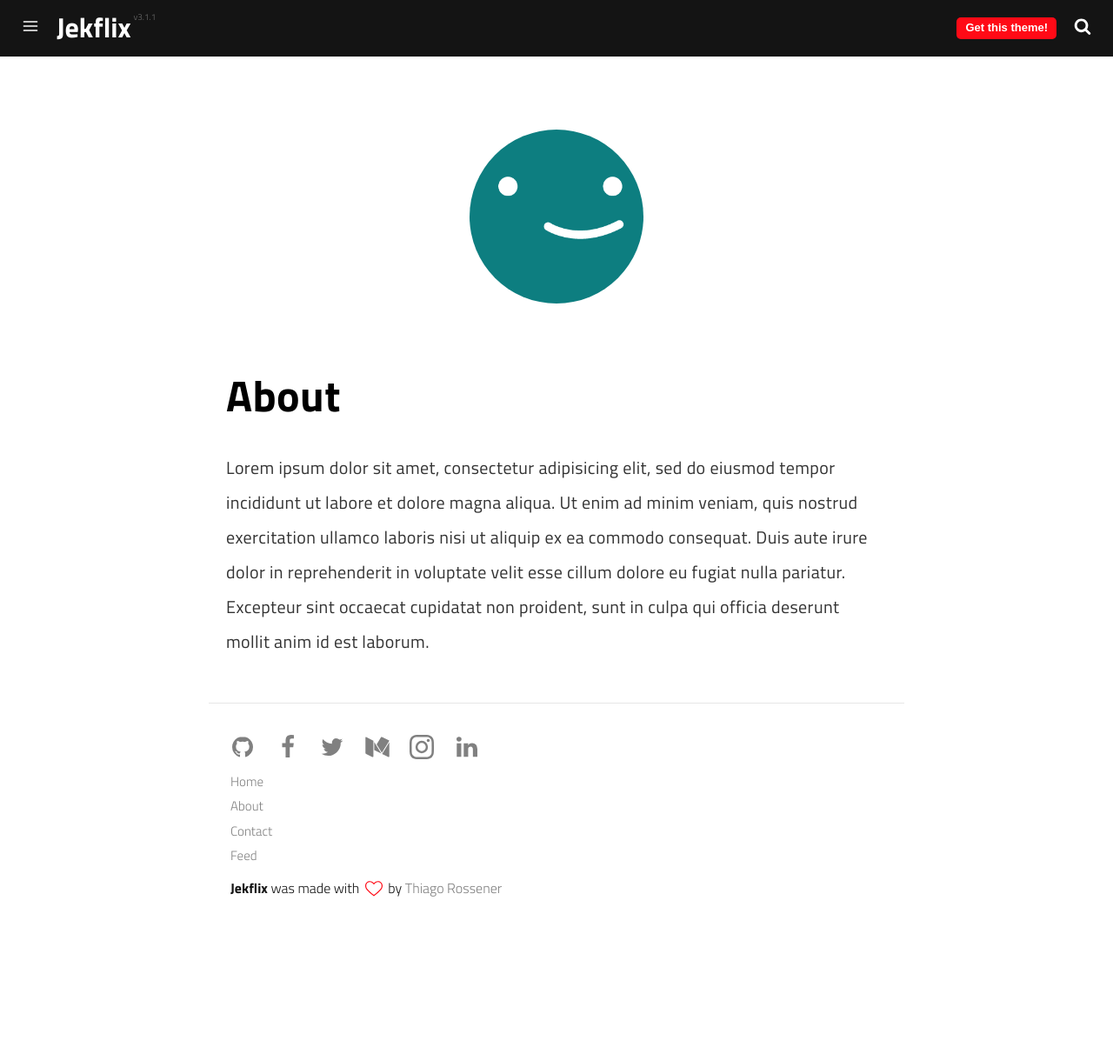
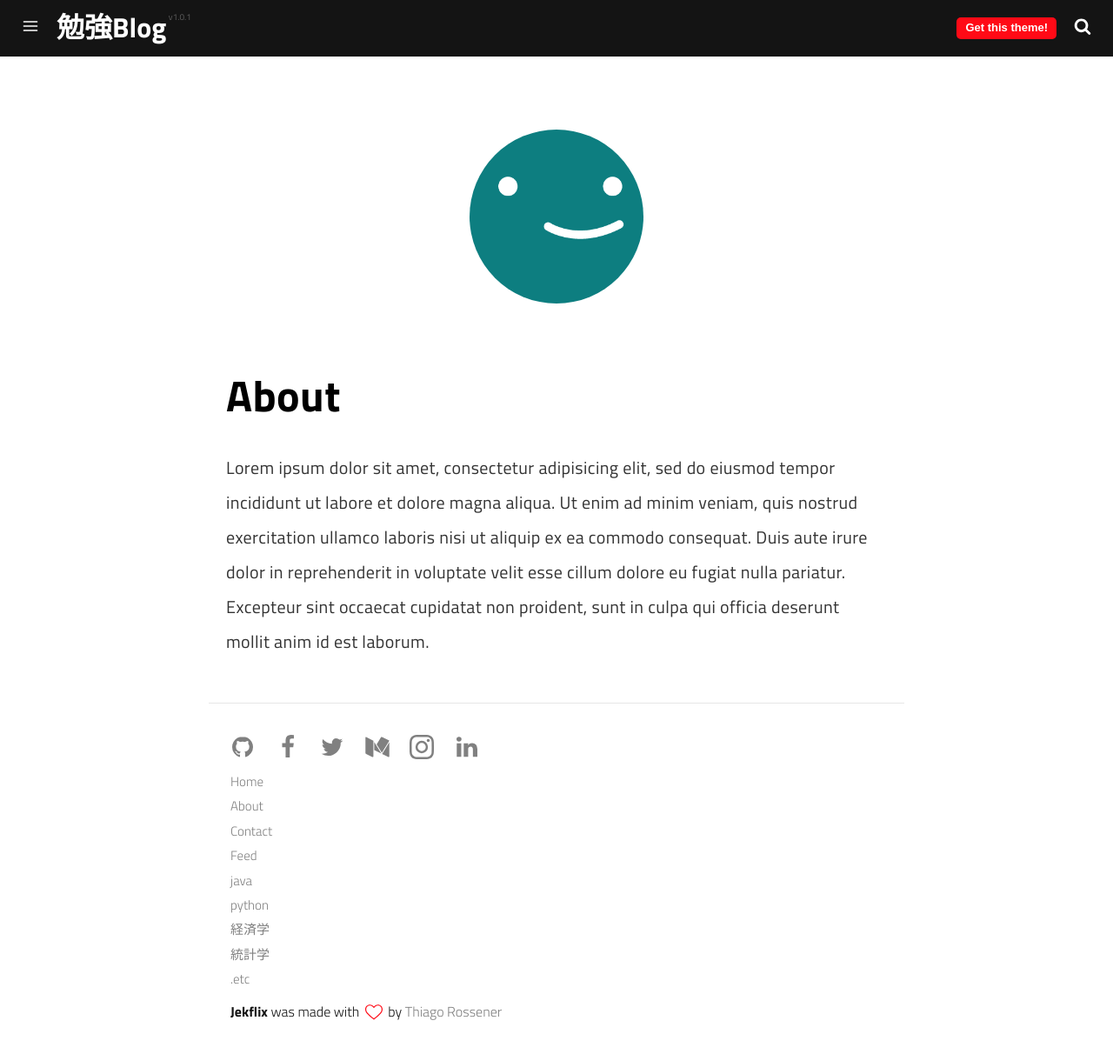
Before and after one commit to HwangYong88/HwangYong88.github.io, a Jekyll site: the page built from pages/about.md, in a window 1280 px wide and 1212 px high. Shown: the whole window at 87% size. Built offline with Jekyll 4.4.1, drawn with Linux system fonts in a browser that asks for light colours; a script that is not in the unit is left out.

Commit message:
初期化0.1

```diff
--- a/_config.yml
+++ b/_config.yml
@@ -1,5 +1,5 @@
 # Site Settings
-name: Jekflix
+name: 勉強Blog
 title: Jekflix | A blog theme for Jekyll
 description: Jekflix is a template for Jekyll inspired by Netflix and made by
   Thiago Rossener.
@@ -19,30 +19,37 @@ menu:
     url: /contact
   - title: Feed
     url: /feed.xml
-email: youremail@test.com
+  - title: java
+    url: /Programming_java.xml
+  - title: python
+    url: /Programming_python.xml
+  - title: 経済学
+    url: /economics.xml
+  - title: 統計学
+    url: /statistics.xml
+  - title: .etc
+    url: /Programming_etc.xml
+email: yong8812@naver.com
 # See: https://disqus.com/
-disqus_username: disqus_username
+disqus_username: HwangYong
 # Contact Form Setting
 # See: https://formspree.io/
 formspree_form_id: formspree_form_id
 
-
 # Social Media Settings
 # Remove the item if you don't need it
-github_username: github_username
+github_username: HwangYong88
 facebook_username: facebook_username
 twitter_username: twitter_username
 instagram_username: instagram_username
 linkedin_username: linkedin_username
 medium_username: medium_username
 
-
 # Posts Settings
 show_time_bar: true
 show_modal_on_exit: false
 show_modal_on_finish_post: true
 two_columns_layout: true
-
 
 # Advanced Settings
 baseurl: "" # the subpath of your site, e.g. /blog
@@ -51,7 +58,6 @@ google_analytics: "UA-XXXXXXXX-X"
 language: "en"
 categories_folder: category
 sent_message_url: "/contact/message-sent/"
-
 
 # Build settings
 markdown: kramdown
@@ -92,17 +98,18 @@ plugins:
   - jekyll-paginate-content
 
 # Exclude my node related stuff
-exclude: [
-  'package.json',
-  'package-lock.json',
-  'src',
-  'node_modules',
-  'initpost.sh',
-  'Gemfile',
-  'Gemfile.lock',
-  'gulpfile.js',
-  'README.md'
-]
+exclude:
+  [
+    "package.json",
+    "package-lock.json",
+    "src",
+    "node_modules",
+    "initpost.sh",
+    "Gemfile",
+    "Gemfile.lock",
+    "gulpfile.js",
+    "README.md",
+  ]
 
 # Theme
-version: v3.1.1
+version: v1.0.1
```
Also changed, not shown: pages/about-1.md (+2 -7 lines).
